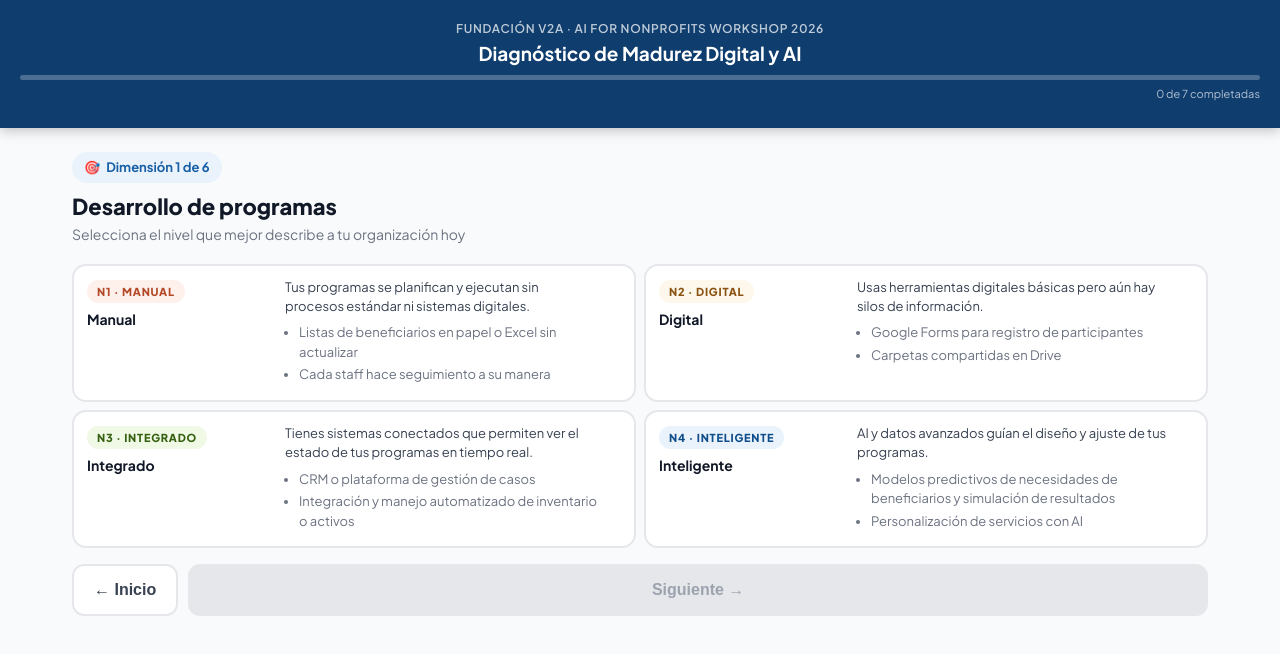
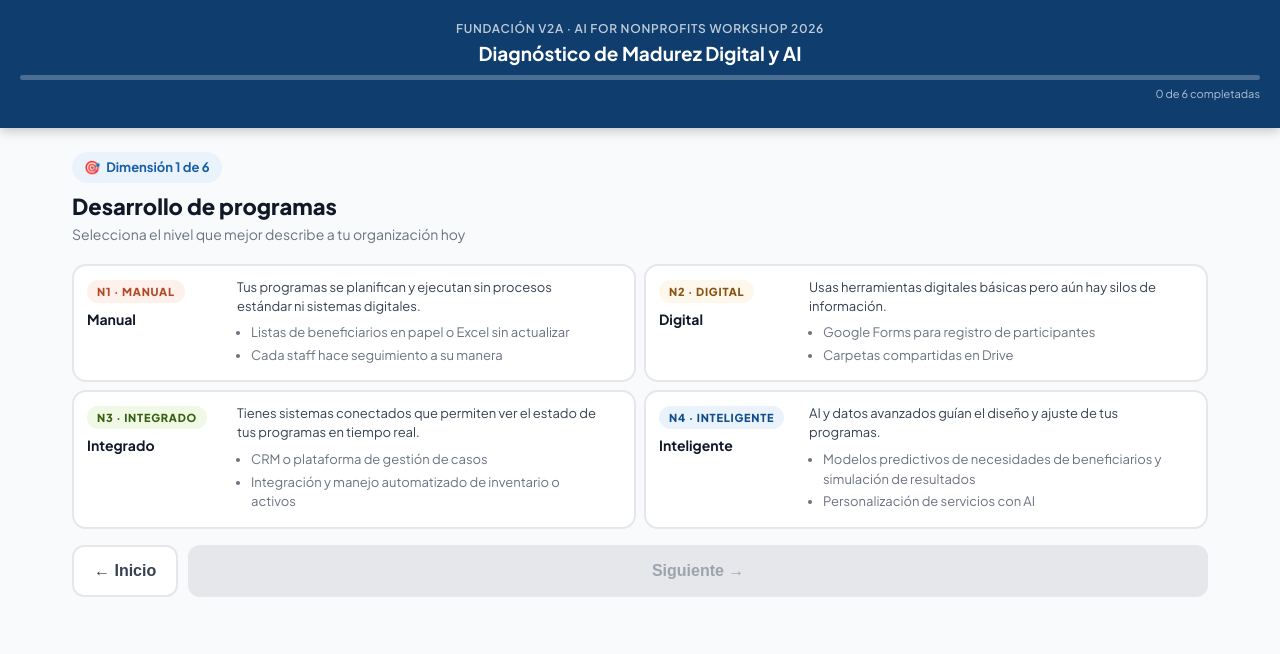
Before and after one commit to kerenacevedo/digital-matrix-artifact, a plain HTML site: page index.html in a window 1280 px wide. Both pictures are taken after a click on the button "Comenzar diagnóstico →". Drawn offline with nearby package versions, Linux system fonts and the light colour scheme.

Commit message:
Refactor card styles and progress text formatting
Updated card layout styles and progress text display logic.

```diff
--- a/index.html
+++ b/index.html
@@ -93,13 +93,14 @@
     @media (min-width: 820px) {
       .main { max-width: 1200px; padding-left: 32px; padding-right: 32px; }
       /* Card layout */
-      .level-card { display: flex; flex-direction: row; align-items: flex-start; gap: 18px; padding: 18px 52px 18px 20px; }
-      .lvl-card-left { flex-shrink: 0; width: 180px; }
+      .level-card { display: flex; flex-direction: row; align-items: flex-start; gap: 10px; padding: 16px 52px 16px 20px; }
+      .lvl-card-left { flex-shrink: 0; width: 140px; }
       .lvl-badge { white-space: nowrap; font-size: 16px; padding: 5px 14px; }
       .lvl-card-right { flex: 1; min-width: 0; }
       /* Card text 2x */
       .lvl-name { font-size: 26px; }
-      .lvl-desc { font-size: 22px; line-height: 1.45; }
+      .lvl-desc { font-size: 22px; line-height: 1.35; }
+      .lvl-examples { margin-top: 4px; }
       .lvl-examples li { font-size: 22px; }
     }
     .lvl-examples { margin-top: 8px; padding-left: 14px; }
@@ -504,7 +505,8 @@ function showScreen(id) {
 
 function setProgress(step) {
   $('progress-fill').style.width = (step / DIMS.length * 100) + '%';
-  $('progress-text').textContent = `${step} de ${DIMS.length} completadas`;
+  const groups = [0, 1, 2, 2, 3, 4, 5, 6][step] ?? 6;
+  $('progress-text').textContent = `${groups} de 6 completadas`;
 }
 
 function showToast(msg, ms = 3200) {
@@ -577,6 +579,7 @@ function goNext() {
   if (selections[currentStep] === null) return;
   if (currentStep < DIMS.length - 1) { currentStep++; renderStep(); }
   else showResultsScreen();
+  window.scrollTo({ top: 0, behavior: 'smooth' });
 }
 
 function restartAssessment() {
```
